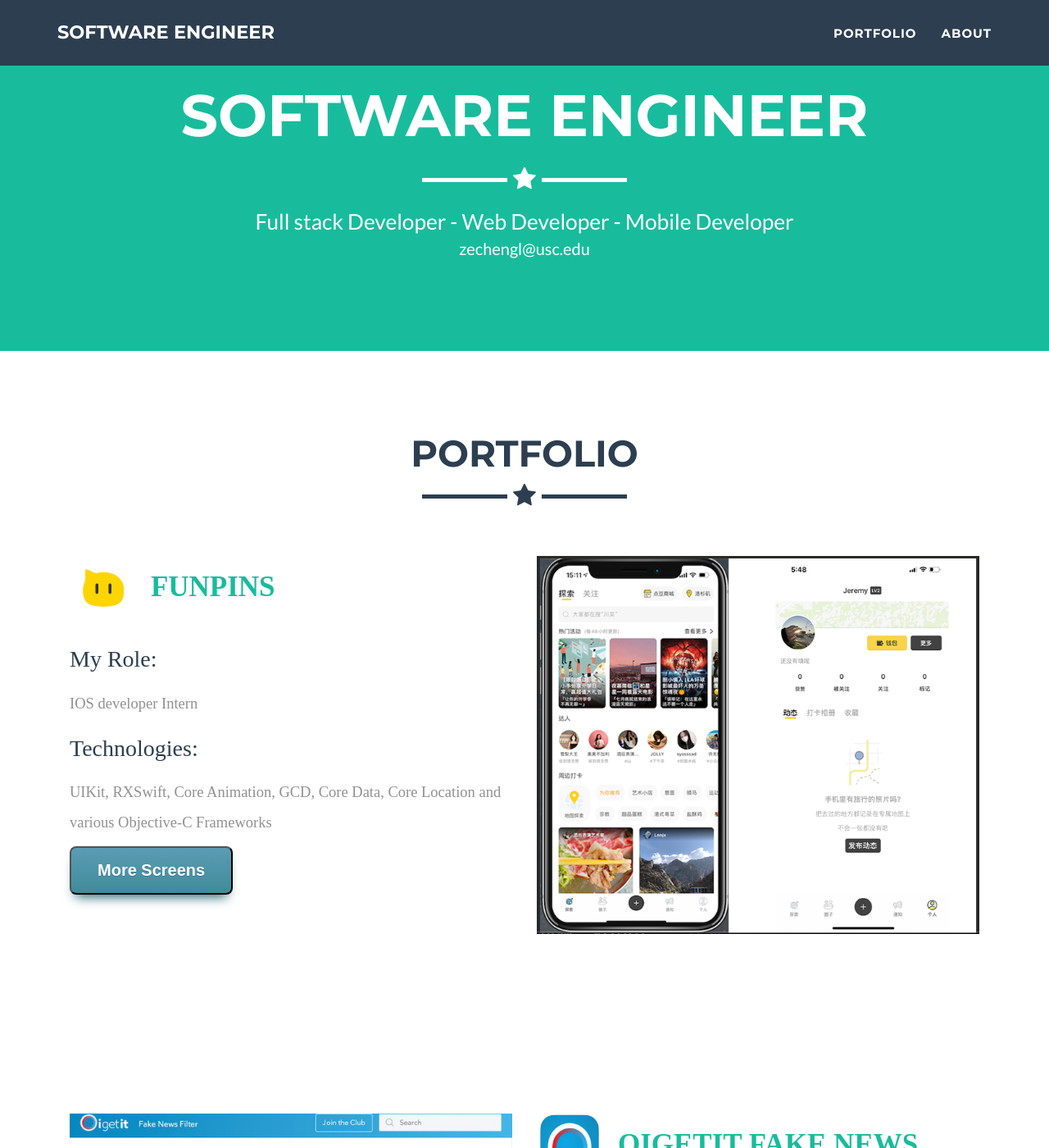
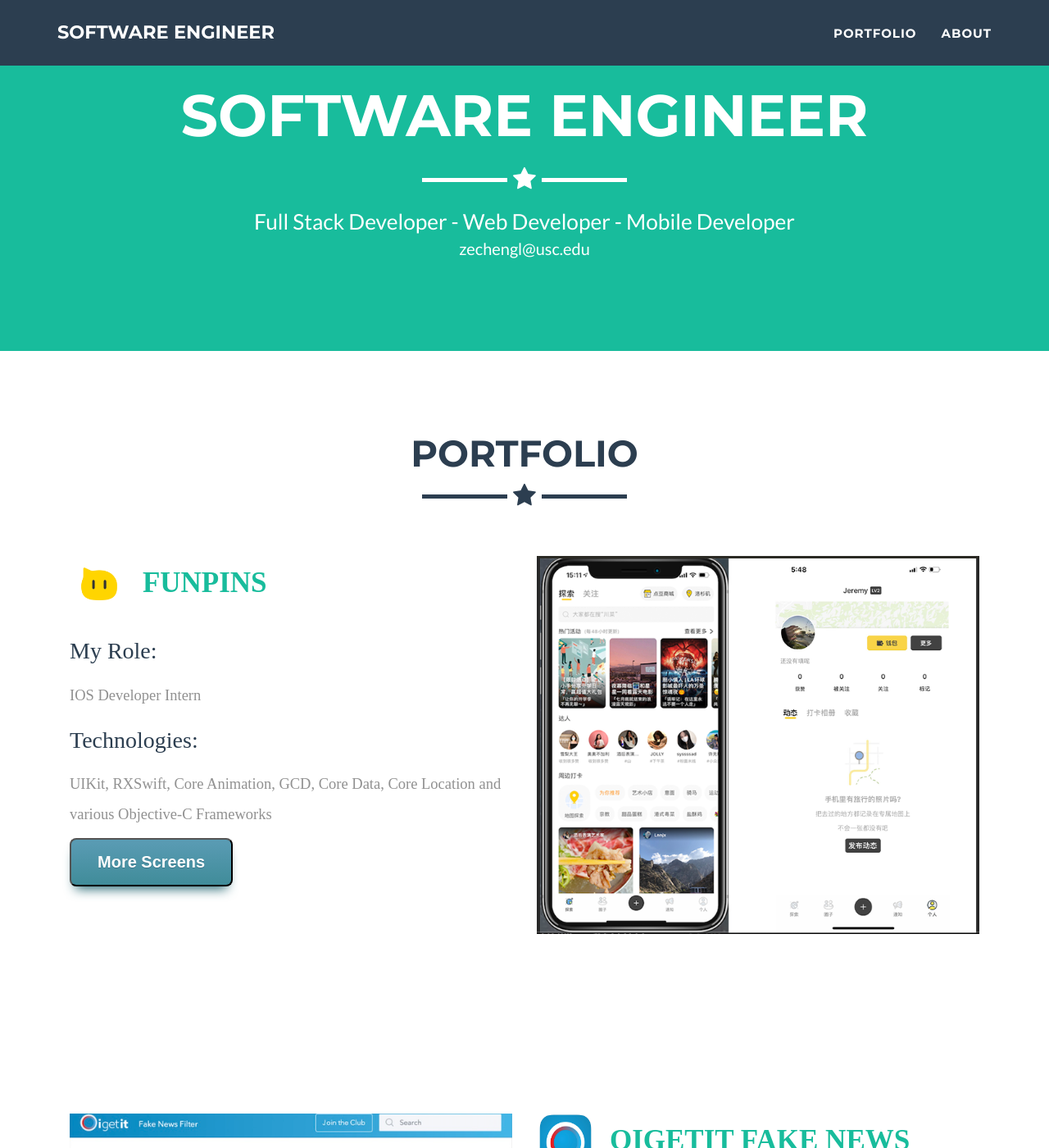
Before and after one commit to zechnegli/zechengli.github.io, a Jekyll site: the page built from index.html, in a window 1280 px wide and 1400 px high, scrolled down 530 px. Shown: the whole window at 82% size. Built offline with Jekyll 4.4.1, drawn with Linux system fonts in a browser that asks for light colours; some of the changed text lies outside the part shown.

Commit message:
02/05/2022

```diff
--- a/_config.yml
+++ b/_config.yml
@@ -4,7 +4,7 @@
 url: https://zechengli.github.io
 description: "gegegegege"
 keywords: "Software Engineer"
-skills: "Full stack Developer - Web Developer - Mobile Developer"
+skills: "Full Stack Developer - Web Developer - Mobile Developer"
 meta_author: Zecheng Li
 
 # Google webmaster tools
--- a/_includes/css/main.css
+++ b/_includes/css/main.css
@@ -259,8 +259,8 @@
 .portfolio-row .app-icon {
   display: inline;
   margin-bottom: 10px;
-  width: 80px;
-  height: 80px
+  width: 70px;
+  height: 70px
 }
 
 #projectImage {
--- a/_includes/portfolio_grid.html
+++ b/_includes/portfolio_grid.html
@@ -29,7 +29,7 @@
 -->
 
                         <h3>My Role:</h3>
-                        <p>IOS developer Intern</p>
+                        <p>IOS Developer Intern</p>
 
                         <h3>Technologies:</h3>
                         <p>UIKit, RXSwift, Core Animation, GCD, Core Data, Core Location and various Objective-C Frameworks</p>
@@ -37,7 +37,7 @@
                         <!-- <a href="https://itunes.apple.com/us/app/school-payit/id1263274612?mt=8" target="_blank">
 
                         <button class="btn btn-default app-store-button" type="button"></button></a> -->
-                        <button class="moreButton">More Screens</button>
+                        <a href="https://www.funpins.io/" target="_blank"><button class="moreButton">More Screens</button></a>
 
                     </div>
                 </div>
@@ -65,7 +65,7 @@
 -->
 
                       <h3>My Role:</h3>
-                      <p>Web Front-end developer Intern</p>
+                      <p>Web Front-end Developer Intern</p>
 
                       <h3>Technologies:</h3>
                       <p>Angular, RxJS</p>
@@ -73,7 +73,7 @@
                       <!-- <a href="https://itunes.apple.com/us/app/school-payit/id1263274612?mt=8" target="_blank">
 
                       <button class="btn btn-default app-store-button" type="button"></button></a> -->
-                      <button class="moreButton">More Screens</button>
+                      <a href="https://oigetit.com/breaking" target="_blank"><button class="moreButton">More Screens</button></a>
 
                   </div>
                     <div class="col-md-6 phone col-md-pull-6"><img id="projectImage" src="img/portfolio/fur.png"></div>
```
